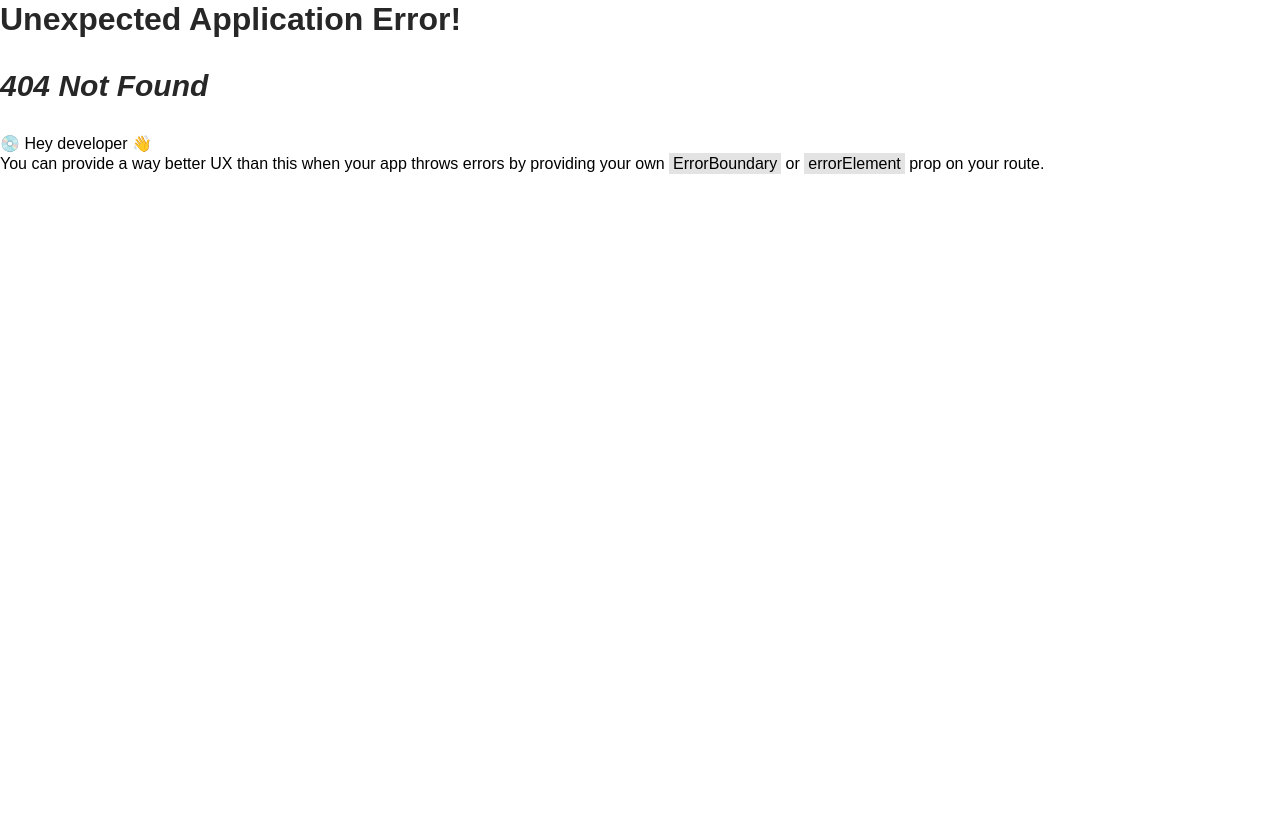
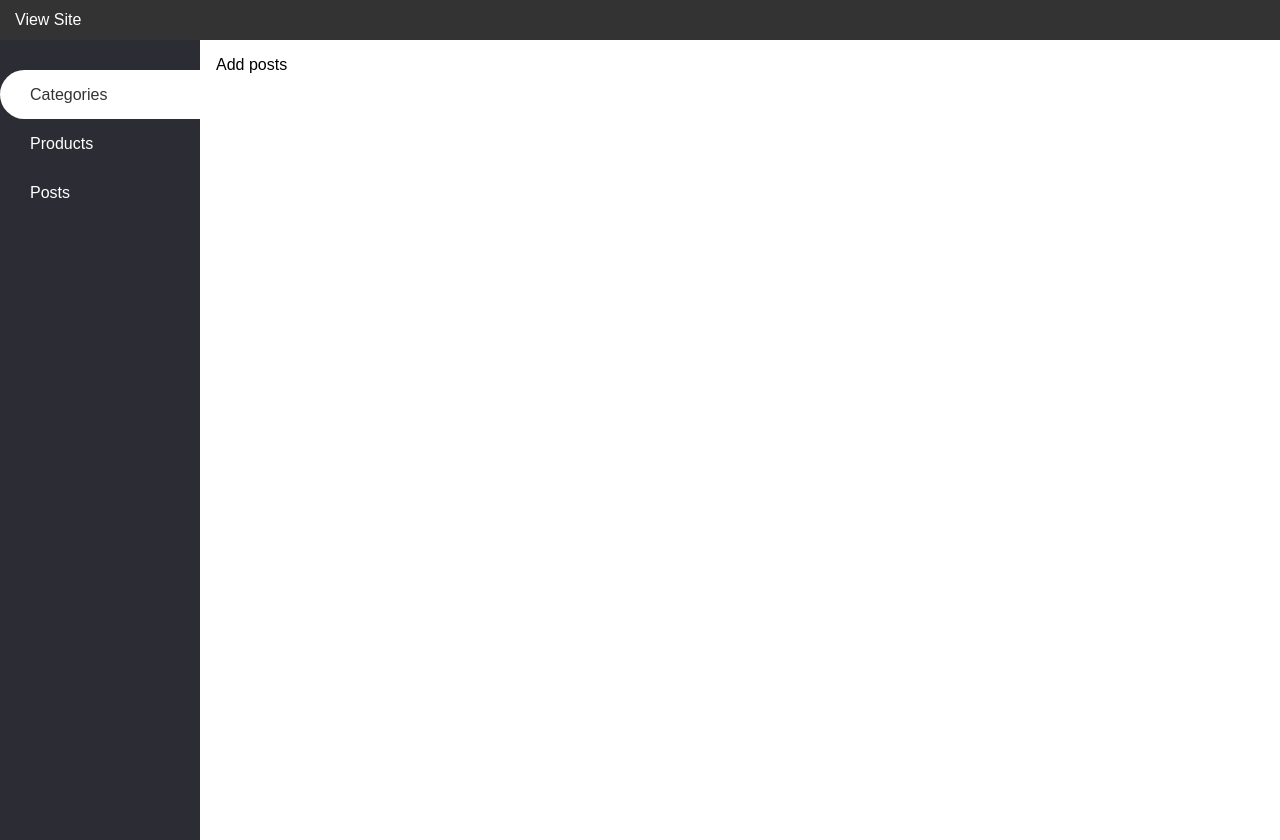
Before and after one commit to Oops14/storefront, a React (Vite) app: page /admin/posts in a window 1280 px wide. Before the commit this address had no page. Before the commit the page ends 800 px from the top, so only its background shows below. Built offline with nearby package versions, Linux system fonts and the light colour scheme; a web font is replaced by a local one.

Commit message:
added admin panel

```diff
--- a/src/app/main.tsx
+++ b/src/app/main.tsx
@@ -1,7 +1,6 @@
 import { createRoot } from 'react-dom/client'
 import { RouterProvider } from 'react-router-dom'
 import '../assets/App.scss'
-import '../assets/index.css'
 import router from '../routes/root'
 
 createRoot(document.getElementById('root')!).render(<RouterProvider router={router} />)
--- /dev/null
+++ b/src/modules/adminPanel/AdminPanel.module.scss
@@ -0,0 +1,75 @@
+.main_dashbaord {
+  height: 100vh;
+  padding-top: 15px;
+}
+
+.dash_top_panel {
+  display: flex;
+  align-items: center;
+
+  height: 40px;
+  background-color: #333;
+  color: #fff;
+}
+
+.top_panel_menu {
+  li {
+    position: relative;
+    display: inline-flex;
+
+    a {
+      display: block;
+      padding: 9px 0;
+      color: #fff;
+    }
+
+    &::after {
+      content: '';
+      position: absolute;
+      top: 80%;
+      width: 0;
+      left: 0;
+      height: 2px;
+      background-color: #fff;
+      transition: width 0.4s cubic-bezier(0.19, 1, 0.22, 1);
+    }
+
+    &:hover {
+      &::after {
+        width: 100%;
+      }
+    }
+  }
+}
+
+.admin_sidebar {
+  background-color: #2c2d34;
+  height: 100vh;
+  margin-top: -15px;
+  padding-top: 30px;
+}
+
+.admin_sidebar_menu {
+  display: flex;
+  flex-direction: column;
+
+  li {
+    padding-left: 30px;
+    a {
+      display: block;
+      color: #fff;
+      padding: 15px 0;
+    }
+
+    &.active_menu,
+    &:hover {
+      background-color: #fff;
+      border-top-left-radius: 30px;
+      border-bottom-left-radius: 30px;
+
+      a {
+        color: #333;
+      }
+    }
+  }
+}
--- /dev/null
+++ b/src/modules/adminPanel/AdminPanel.tsx
@@ -0,0 +1,53 @@
+import Grid from '@mui/material/Grid2'
+import { useState } from 'react'
+import { Link, Outlet } from 'react-router-dom'
+import style from './AdminPanel.module.scss'
+import DashboardTopPanel from './AdminTopPanel'
+
+const dashboardMenu = [
+  { title: 'Categories', path: 'categories' },
+  { title: 'Products', path: 'products' },
+  { title: 'Posts', path: 'posts' },
+]
+
+const Dashboard = () => {
+  const [] = useState()
+  const [activeLink, setActiveLink] = useState(dashboardMenu[0].path)
+
+  const handleLinkClick = (path: string) => {
+    setActiveLink(path)
+  }
+
+  return (
+    <>
+      <DashboardTopPanel>View Site</DashboardTopPanel>
+      <div className={style.main_dashbaord}>
+        <Grid container spacing={2}>
+          <Grid size={{ lg: 2, xs: 6, md: 4 }}>
+            <div className={style.admin_sidebar}>
+              <ul className={style.admin_sidebar_menu}>
+                {dashboardMenu.map((item, index) => {
+                  return (
+                    <li
+                      key={index}
+                      className={activeLink === item.path ? style.active_menu : ''}
+                      onClick={() => handleLinkClick(item.path)}>
+                      <Link to={`${item.path}`}>{item.title}</Link>
+                    </li>
+                  )
+                })}
+              </ul>
+            </div>
+          </Grid>
+          <Grid size={{ lg: 10, xs: 6, md: 8 }}>
+            <div>
+              <Outlet />
+            </div>
+          </Grid>
+        </Grid>
+      </div>
+    </>
+  )
+}
+
+export default Dashboard
--- /dev/null
+++ b/src/modules/adminPanel/AdminTopPanel.tsx
@@ -0,0 +1,23 @@
+import { FC, ReactNode } from 'react'
+import { Link } from 'react-router-dom'
+import style from './AdminPanel.module.scss'
+
+interface DashboardTopPanel {
+  children: ReactNode
+}
+
+const DashboardTopPanel: FC<DashboardTopPanel> = ({ children }) => {
+  return (
+    <div className={style.dash_top_panel}>
+      <div className="container">
+        <ul className={style.top_panel_menu}>
+          <li>
+            <Link to="/admin/categories">{children}</Link>
+          </li>
+        </ul>
+      </div>
+    </div>
+  )
+}
+
+export default DashboardTopPanel
--- /dev/null
+++ b/src/modules/adminPanel/pages/categories/Categories.module.scss
@@ -0,0 +1,14 @@
+.admin_panel_categories {
+  padding: 15px;
+}
+
+.page_title {
+  display: flex;
+  align-items: center;
+  justify-content: space-between;
+  margin-bottom: 40px;
+
+  h2 {
+    margin-bottom: 0;
+  }
+}
--- /dev/null
+++ b/src/modules/adminPanel/pages/categories/Categories.tsx
@@ -0,0 +1,84 @@
+import { Button } from '@mui/material'
+import { useId, useState } from 'react'
+import AddInfoButton from '../../../../components/AddInfoButton'
+import ImageInput from '../../../../components/ImageInput'
+import useCategoriesStore from '../../../common/shared/categories/store/useCategoriesStore'
+import Popup from '../../../common/shared/popup/Popup'
+import style from './Categories.module.scss'
+
+const Dashboard = () => {
+  const itemId = useId()
+  const [isOpen, setIsOpen] = useState(false)
+  const [selectedImage, setSelectedImage] = useState<string | null>(null)
+  const [categoryTitle, setCategoryTitle] = useState('')
+
+  const categories = useCategoriesStore((state) => state.categories)
+  const addNewCategory = useCategoriesStore((state) => state.addCategory)
+
+  const handleImageChange = (imageFile: File | null) => {
+    if (imageFile) {
+      const reader = new FileReader()
+      reader.onloadend = () => {
+        setSelectedImage(reader.result as string)
+      }
+      reader.readAsDataURL(imageFile)
+    } else {
+      setSelectedImage(null)
+    }
+  }
+
+  const handlePopup = () => {
+    setIsOpen(true)
+  }
+
+  console.log(itemId)
+
+  const handleData = () => {
+    const categoryItem = {
+      id: itemId,
+      title: categoryTitle,
+      img: selectedImage || '',
+      quantity: 0,
+    }
+
+    if (categoryTitle.length && selectedImage) {
+      addNewCategory(categoryItem)
+      setIsOpen(false)
+    }
+  }
+
+  return (
+    <>
+      {isOpen && (
+        <Popup setIsOpen={setIsOpen}>
+          {/* Custom content passed as children */}
+          <h5>Define a category title</h5>
+          <input type="text" onChange={(e) => setCategoryTitle(e.currentTarget.value)} />
+
+          <h5>Upload an Image</h5>
+          <ImageInput classNameDivInput="some-class" onImageChange={handleImageChange} />
+
+          {selectedImage && <p>Image file selected</p>}
+
+          <Button className="btn" onClick={handleData}>
+            Add category
+          </Button>
+        </Popup>
+      )}
+      <div className={style.admin_panel_categories}>
+        <div className={style.page_title}>
+          <h2>Create a category</h2>
+          <AddInfoButton title="Add product" onClick={handlePopup} />
+        </div>
+
+        <ul>
+          {categories.map((i) => {
+            return <li key={itemId}>{i.title}</li>
+          })}
+        </ul>
+      </div>
+    </>
+  )
+}
+
+export default Dashboard
--- /dev/null
+++ b/src/modules/adminPanel/pages/posts/Posts.tsx
@@ -0,0 +1,9 @@
+const Posts = () => {
+  return (
+    <div>
+      <div>Add posts</div>
+    </div>
+  )
+}
+
+export default Posts
--- /dev/null
+++ b/src/modules/adminPanel/pages/products/Products.tsx
@@ -0,0 +1,9 @@
+const Products = () => {
+  return (
+    <div>
+      <div>Add Products</div>
+    </div>
+  )
+}
+
+export default Products
--- a/src/modules/common/home/Home.tsx
+++ b/src/modules/common/home/Home.tsx
@@ -4,6 +4,7 @@ import AddInfoButton from '../../../components/AddInfoButton'
 import ImageInput from '../../../components/ImageInput'
 import Button from '../../../ui/Button'
 import { generateUniqueId } from '../../../utils/generateUniqueId'
+import DashboardTopPanel from '../../adminPanel/AdminTopPanel'
 import ProductGridItem from '../../products/ProductGridItem'
 import CategoryGridItem from '../shared/categories/CategoryGridItem'
 import useCategoriesStore from '../shared/categories/store/useCategoriesStore'
@@ -66,6 +67,8 @@ const Home = () => {
   const [isOpen, setIsOpen] = useState(false)
   const [selectedImage, setSelectedImage] = useState<string | null>(null)
   const [categoryTitle, setCategoryTitle] = useState('')
+  const [productTitle, setProductTitle] = useState('')
+  const [productPrice, setProductPrice] = useState('')
 
   const categories = useCategoriesStore((state) => state.categories)
   const addNewCategory = useCategoriesStore((state) => state.addCategory)
@@ -100,25 +103,41 @@ const Home = () => {
     }
   }
 
+  const handleProductData = () => {
+    // const categoryItem = {
+    //   id: generateUniqueId(),
+    //   title: categoryTitle,
+    //   img: selectedImage || '',
+    //   quantity: 0,
+    // }
+    // if (categoryTitle.length && selectedImage) {
+    //   addNewCategory(categoryItem)
+    //   setIsOpen(false)
+    // }
+  }
+
   console.log(categories)
 
   return (
     <>
+      <DashboardTopPanel>Dashboard</DashboardTopPanel>
       <Header />
 
       {isOpen && (
         <Popup setIsOpen={setIsOpen}>
-          {/* Custom content passed as children */}
-          <h5>Define a New Category</h5>
-          <input type="text" onChange={(e) => setCategoryTitle(e.currentTarget.value)} />
+          {/* Custom content for adding a product */}
+          <h5>Define a product</h5>
+          <input type="text" onChange={(e) => setProductTitle(e.currentTarget.value)} placeholder="Product Title" />
 
           <h5>Upload an Image</h5>
           <ImageInput classNameDivInput="some-class" onImageChange={handleImageChange} />
 
+          <input type="number" onChange={(e) => setProductPrice(e.currentTarget.value)} placeholder="Price" />
+
           {selectedImage && <p>Image file selected</p>}
 
-          <Button className="btn" onClick={handleData}>
-            Add category
+          <Button className="btn" onClick={handleProductData}>
+            Add product
           </Button>
         </Popup>
       )}
@@ -148,6 +167,9 @@ const Home = () => {
         <div className="container">
           <div className={style.section_title}>
             <h3>Products</h3>
+            <span>
+              <AddInfoButton title="Add product" onClick={handlePopup} />
+            </span>
           </div>
 
           <Grid container spacing={5}>
--- a/src/modules/common/shared/popup/Popup.module.scss
+++ b/src/modules/common/shared/popup/Popup.module.scss
@@ -10,7 +10,7 @@
   padding: 15px;
 
   &::before {
-    content: "";
+    content: '';
     background-color: #333;
     opacity: 0.5;
   }
@@ -33,7 +33,7 @@
 }
 
 .popup_bg {
-  position: absolute;
+  position: fixed;
   left: 0;
   right: 0;
   height: 0;
```
Also changed, not shown: src/routes/root.tsx (+22 -0 lines).
